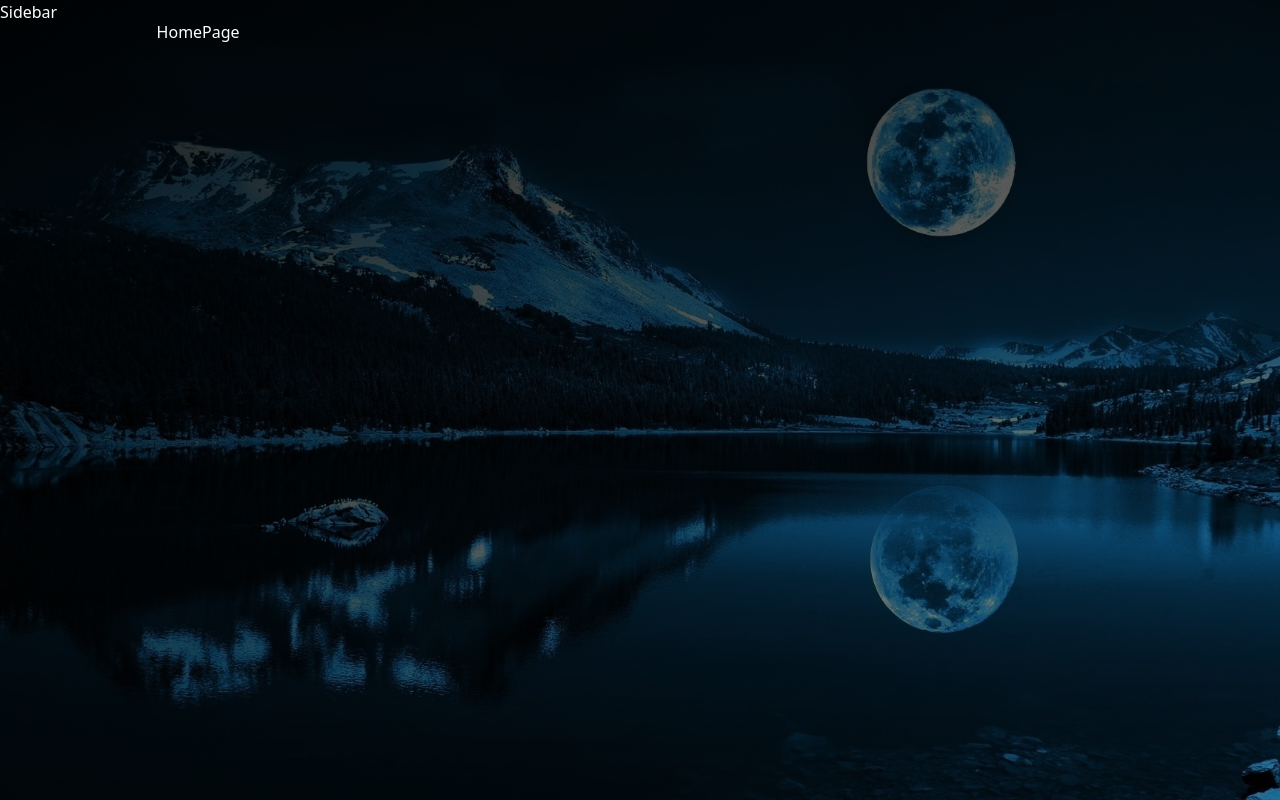
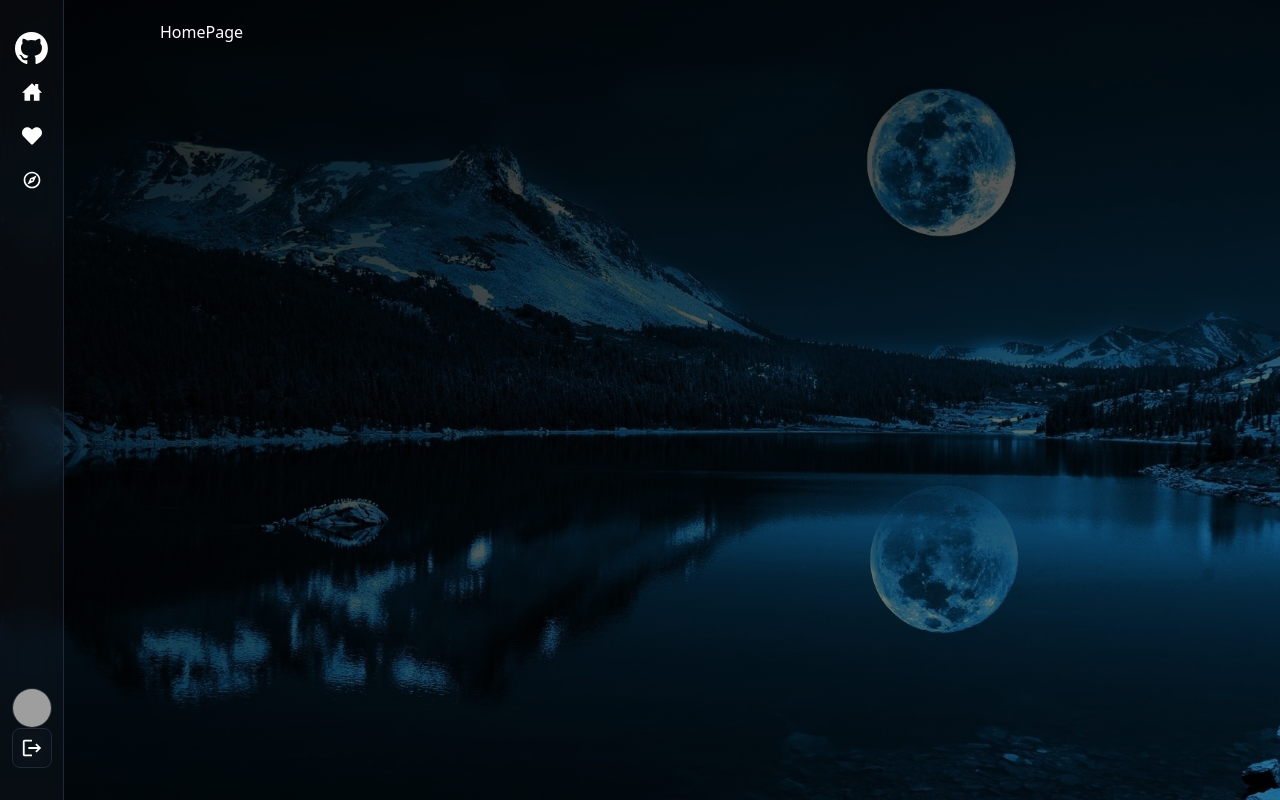
Before and after one commit to Nelson2023-2024/Github-clone, a React (Vite) app in the folder frontend/: page / in a window 1280 px wide. Built offline with nearby package versions, Linux system fonts and the light colour scheme; grey boxes are pictures that could not be loaded.

Commit message:
Finished styling the Sidebae

```diff
--- /dev/null
+++ b/frontend/src/components/Logout.jsx
@@ -0,0 +1,21 @@
+import { MdLogout } from 'react-icons/md';
+// TODO Implement Logout functionality
+
+const Logout = () => {
+  return (
+    <>
+      <img
+        src={
+          'https://ps.w.org/user-avatar-reloaded/assets/icon-256x256.png?rev=2540745'
+        }
+        className="w-10 h-10 rounded-full border border-gray-800"
+      />
+
+      <div className="cursor-pointer flex items-center p-2 rounded-lg bg-glass mt-auto border border-gray-800">
+        <MdLogout size={22} />
+      </div>
+    </>
+  );
+};
+
+export default Logout;
--- a/frontend/src/components/Sidebar.jsx
+++ b/frontend/src/components/Sidebar.jsx
@@ -1,5 +1,77 @@
+import { Link } from 'react-router-dom';
+import { IoHomeSharp } from 'react-icons/io5';
+import { FaHeart } from 'react-icons/fa';
+import { MdOutlineExplore } from 'react-icons/md';
+import { CiLogin } from 'react-icons/ci';
+import { SiGnuprivacyguard } from 'react-icons/si';
+import Logout from './Logout';
 const Sidebar = () => {
-  return <div>Sidebar</div>;
+  const authUser = true;
+  return (
+    <aside className="flex flex-col items-center min-w-12 sm:w-16 sticky top-0 left-0 h-screen py-8 overflow-y-auto border-r bg-clip-padding backdrop-filter backdrop-blur-md bg-opacity-10 hover:bg-gray-600/10 border-gray-800 text-white">
+      <nav className="h-full flex flex-col gap-3">
+        <Link to={'/'} className="flex justify-center">
+          <img
+            className="h-8"
+            src="../../public/github.svg"
+            alt="Github Logo"
+          />
+        </Link>
+        <Link
+          to="/"
+          className="p-1.5 flex justify-center transition-colors duration-200 rounded-lg
+					hover:bg-gray-800"
+        >
+          <IoHomeSharp size={20} />
+        </Link>
+        {authUser && (
+          <Link
+            to="/likes"
+            className="p-1.5 flex justify-center transition-colors duration-200 rounded-lg
+					hover:bg-gray-800"
+          >
+            <FaHeart size={20} />
+          </Link>
+        )}
+
+        {authUser && (
+          <Link
+            to="/explore"
+            className="p-1.5 flex justify-center transition-colors duration-200 rounded-lg
+					hover:bg-gray-800"
+          >
+            <MdOutlineExplore size={20} />
+          </Link>
+        )}
+
+        {!authUser && (
+          <Link
+            to="/login"
+            className="p-1.5 flex justify-center transition-colors duration-200 rounded-lg
+					hover:bg-gray-800"
+          >
+            <CiLogin size={20} />
+          </Link>
+        )}
+
+        {!authUser && (
+          <Link
+            to="/signup"
+            className="p-1.5 flex justify-center transition-colors duration-200 rounded-lg
+					hover:bg-gray-800"
+          >
+            <SiGnuprivacyguard size={20} />
+          </Link>
+        )}
+
+        {authUser && (
+          <div className="flex flex-col mt-auto">
+            <Logout />
+          </div>
+        )}
+      </nav>
+    </aside>
+  );
 };
 
 export default Sidebar;
```
